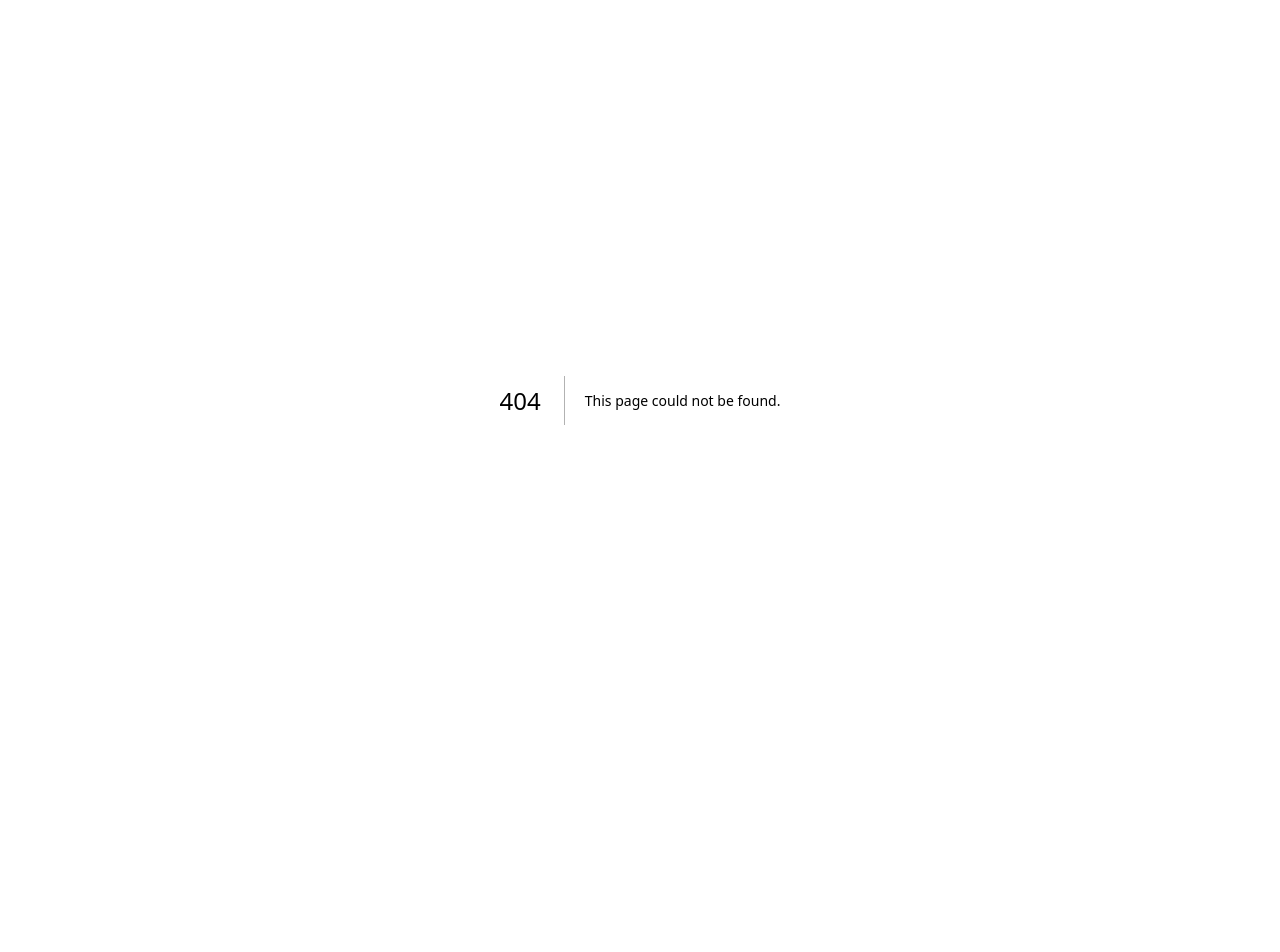
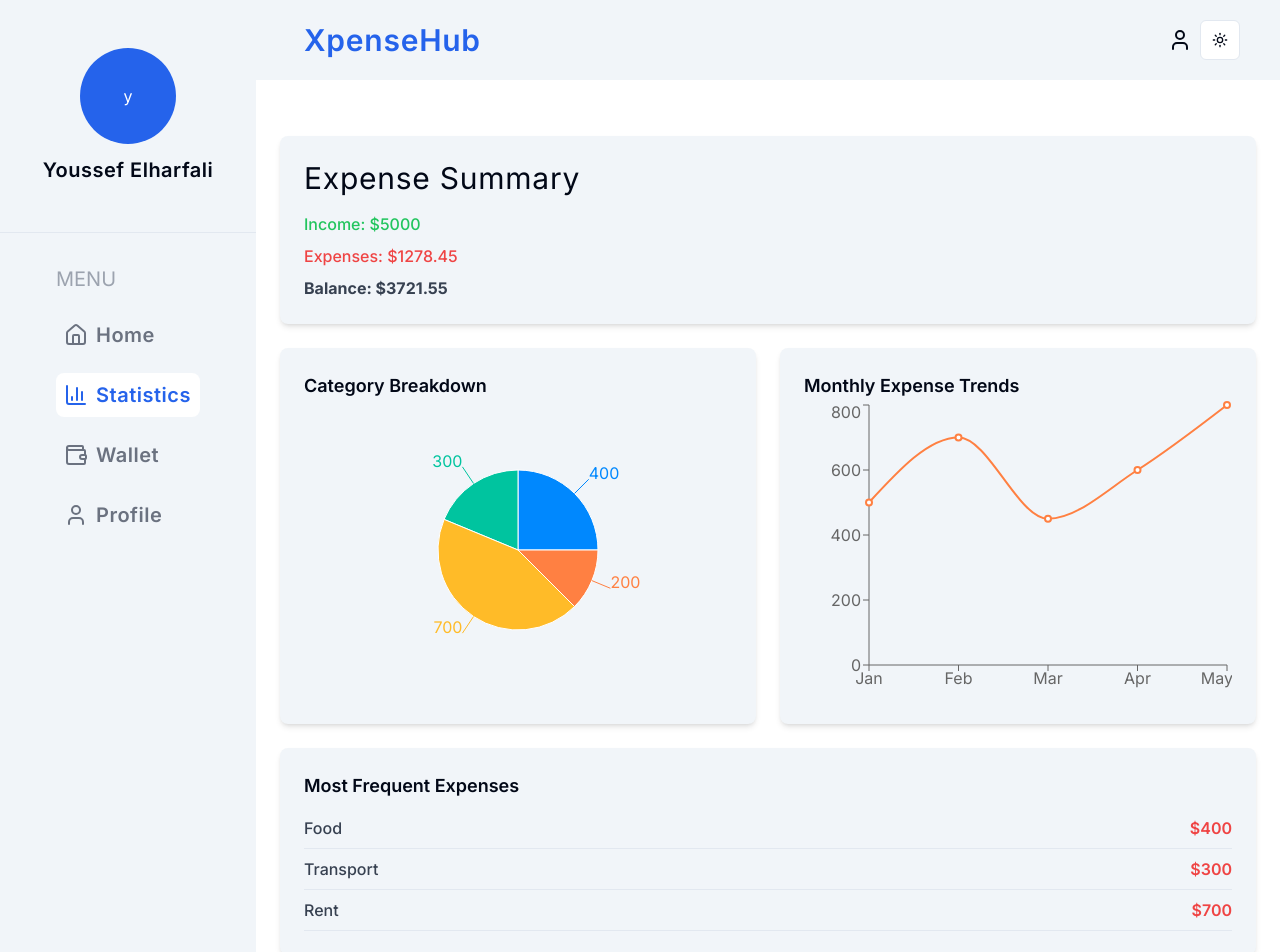
Before and after one commit to Elharfali8/project-3-expense-tracker, a Next.js app: page /statistics in a window 1280 px wide. Before the commit this address had no page. Shown: the top 952 px of the page. Before the commit the page ends 800 px from the top, so only its background shows below. Built offline with nearby package versions, Linux system fonts and the light colour scheme.

Commit message:
Statistics page : Add expenses summary, category chart, monthly expenses trend and most frequent expenses

```diff
--- /dev/null
+++ b/app/(dashboard)/statistics/page.jsx
@@ -0,0 +1,22 @@
+import CategoryChart from '@/components/CategoryChart'
+import ExpenseSummary from '@/components/ExpenseSummary'
+import ExpenseTrendChart from '@/components/ExpenseTrendChart'
+import FrequentExpenses from '@/components/FrequentExpenses'
+import React from 'react'
+
+const StatisticsPage = () => {
+  return (
+      <div>
+          <ExpenseSummary />
+          <div className="mt-6 grid grid-cols-1 md:grid-cols-2 gap-6">
+              <CategoryChart />
+              <ExpenseTrendChart />
+          </div>
+          <div className="mt-6">
+            <FrequentExpenses />
+          </div>
+    </div>
+  )
+}
+
+export default StatisticsPage
--- /dev/null
+++ b/components/CategoryChart.jsx
@@ -0,0 +1,32 @@
+'use client'
+import { PieChart, Pie, Cell, Tooltip, ResponsiveContainer } from "recharts";
+
+
+const data = [
+  { name: "Food", value: 400 },
+  { name: "Transport", value: 300 },
+  { name: "Rent", value: 700 },
+  { name: "Shopping", value: 200 },
+];
+
+const COLORS = ["#0088FE", "#00C49F", "#FFBB28", "#FF8042"];
+
+const CategoryChart = () => {
+  return (
+    <div className="bg-muted p-6 rounded-lg shadow-md">
+      <h3 className="text-lg font-semibold">Category Breakdown</h3>
+      <ResponsiveContainer width="100%" height={300}>
+        <PieChart>
+          <Pie data={data} dataKey="value" nameKey="name" cx="50%" cy="50%" outerRadius={80} fill="#8884d8" label>
+            {data.map((_, index) => (
+              <Cell key={`cell-${index}`} fill={COLORS[index % COLORS.length]} />
+            ))}
+          </Pie>
+          <Tooltip />
+        </PieChart>
+      </ResponsiveContainer>
+    </div>
+  );
+};
+
+export default CategoryChart;
--- /dev/null
+++ b/components/ExpenseTrendChart.jsx
@@ -0,0 +1,28 @@
+'use client'
+import { LineChart, Line, XAxis, YAxis, Tooltip, ResponsiveContainer } from "recharts";
+
+const data = [
+  { month: "Jan", expenses: 500 },
+  { month: "Feb", expenses: 700 },
+  { month: "Mar", expenses: 450 },
+  { month: "Apr", expenses: 600 },
+  { month: "May", expenses: 800 },
+];
+
+const ExpenseTrendChart = () => {
+  return (
+    <div className="bg-muted p-6 rounded-lg shadow-md">
+      <h3 className="text-lg font-semibold">Monthly Expense Trends</h3>
+      <ResponsiveContainer width="100%" height={300}>
+        <LineChart data={data}>
+          <XAxis dataKey="month" />
+          <YAxis />
+          <Tooltip />
+          <Line type="monotone" dataKey="expenses" stroke="#FF8042" strokeWidth={2} />
+        </LineChart>
+      </ResponsiveContainer>
+    </div>
+  );
+};
+
+export default ExpenseTrendChart;
--- /dev/null
+++ b/components/FrequentExpenses.jsx
@@ -0,0 +1,25 @@
+import React from "react";
+
+const FrequentExpenses = () => {
+  const categories = [
+    { name: "Food", amount: "$400" },
+    { name: "Transport", amount: "$300" },
+    { name: "Rent", amount: "$700" },
+  ];
+
+  return (
+    <div className="bg-muted p-6 rounded-lg shadow-md">
+      <h3 className="text-lg font-semibold">Most Frequent Expenses</h3>
+      <ul className="mt-4 space-y-2">
+        {categories.map((item, index) => (
+          <li key={index} className="flex justify-between border-b pb-2">
+            <span className="font-medium text-gray-700">{item.name}</span>
+            <span className="text-red-500 font-semibold">{item.amount}</span>
+          </li>
+        ))}
+      </ul>
+    </div>
+  );
+};
+
+export default FrequentExpenses;
```
